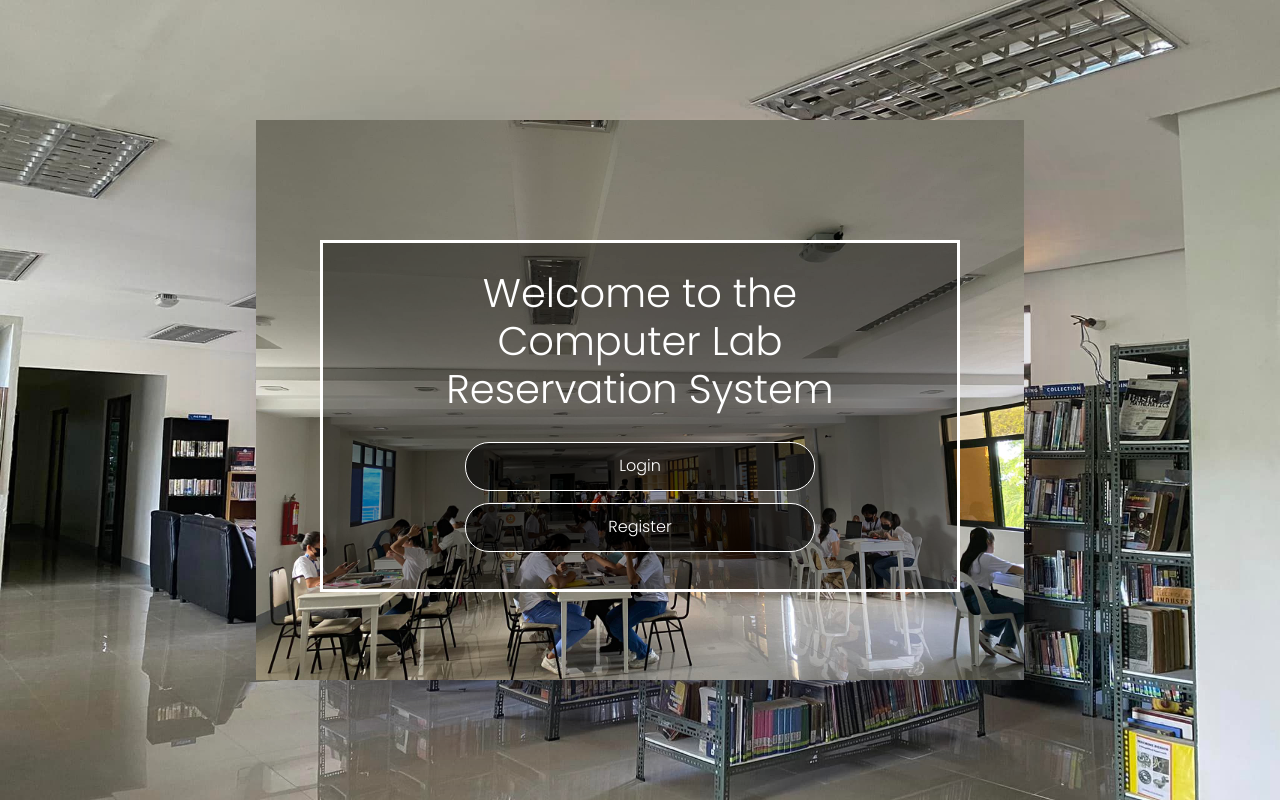
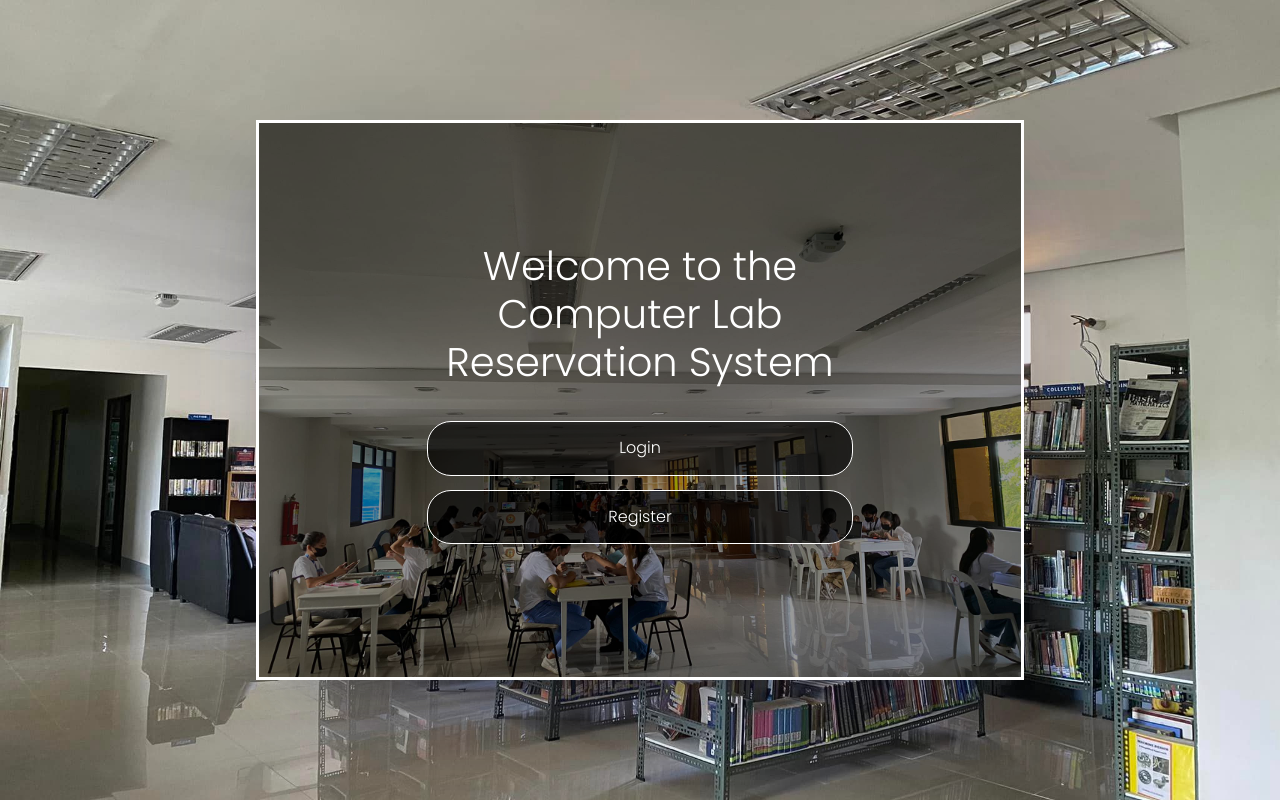
Before and after one commit to paws1234/Group6-alvin, a PHP site: page / in a window 1280 px wide. Run offline with PHP 8.4, Linux system fonts and the light colour scheme; some libraries are stand-ins or nearby versions.

Commit message:
Update index.css

```diff
--- a/Group6/css/index.css
+++ b/Group6/css/index.css
@@ -1,7 +1,6 @@
 @import url("https://fonts.googleapis.com/css2?family=Exo+2:ital,wght@0,100;0,400;1,300&family=Poppins:wght@100;300;600;700&family=Work+Sans:wght@300&display=swap");
 
 * {
-
   margin: 0;
   padding: 0;
   font-family: "Poppins", sans-serif;
@@ -11,7 +10,7 @@
 .ctn {
   width: 100%;
   height: 100vh;
-  background-image: url("/Group6/images/ctu-bg.png");
+  background-image: url("/images/ctu-bg.png");
   background-size: cover;
   background-position: center;
   display: grid;
@@ -19,21 +18,27 @@
   align-items: center;
 }
 
-
 .slider {
+  position: relative;
   width: 60%;
-  min-height: 70vh;
-  height: 70vh;
+  max-height: 70vh;
   box-shadow: rgba(50, 50, 93, 0.25) 0px 50px 100px -20px,
     rgba(0, 0, 0, 0.3) 0px 30px 60px -30px;
   overflow: hidden;
   transition: all 250ms ease-in-out;
+}
 
+.slider img {
+  width: 100%;
+  height: 100%;
+  object-fit: cover;
 }
 
 .text {
   position: absolute;
-  top: 30%;
+  top: 15%;
+  left: 50%;
+  transform: translateX(-50%);
   color: white;
   border: 3px solid white;
   display: flex;
@@ -41,14 +46,16 @@
   text-align: center;
   align-items: center;
   justify-content: center;
-  width: 50%;
+  width: 60%;
   padding: 2%;
-  background-color: rgb(0, 0, 0); /* Fallback color */
-  background-color: rgba(0, 0, 0, 0.4); /* Black w/opacity/see-through */
+  background-color: rgba(0, 0, 0, 0.4);
+  overflow: hidden;
 }
+
 .text h1 {
   margin-bottom: 5%;
 }
+
 .bttn {
   width: 100%;
   display: flex;
@@ -56,11 +63,13 @@
   justify-items: center;
   align-items: center;
 }
-.fa-sharp{
+
+.fa-sharp {
   color: white;
   font-size: large;
   cursor: pointer;
 }
+
 .login-button,
 .reg-button {
   padding: 2%;
@@ -80,13 +89,15 @@
 .reg-button:hover {
   background: black;
 }
-.login-submit{
+
+.login-submit {
   margin: 2%;
   width: 100%;
 }
-.modal-content.primary{
+
+.modal-content.primary {
   color: #fff;
-  background-color: rgb(0, 0, 0); /* Fallback color */
+  background-color: rgba(0, 0, 0, 0.4);
 }
 
 @media only screen and (min-width: 400px) {
@@ -94,14 +105,24 @@
     width: 100%;
   }
 }
+
 @media only screen and (min-width: 600px) {
-  .slider{
+  .slider {
+    width: 100%;
+    height: 50vh;
+  }
+  .text {
     width: 100%;
     height: 50vh;
   }
 }
+
 @media screen and (min-width: 1000px) {
-  .slider{
+  .slider {
+    width: 60%;
+    height: 70vh;
+  }
+  .text {
     width: 60%;
     height: 70vh;
   }
```
